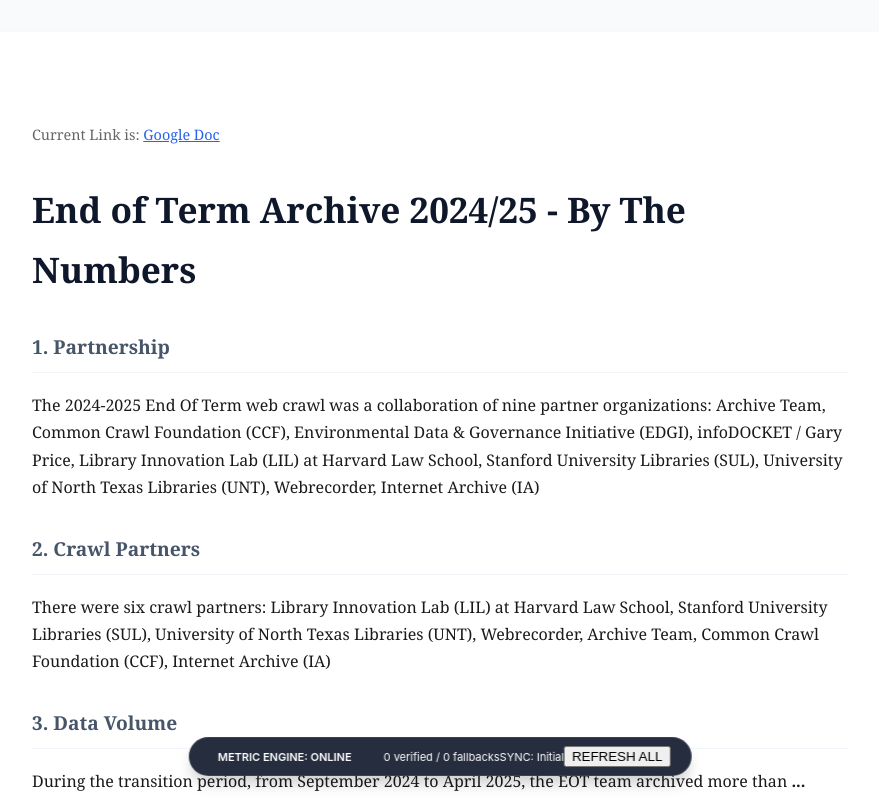
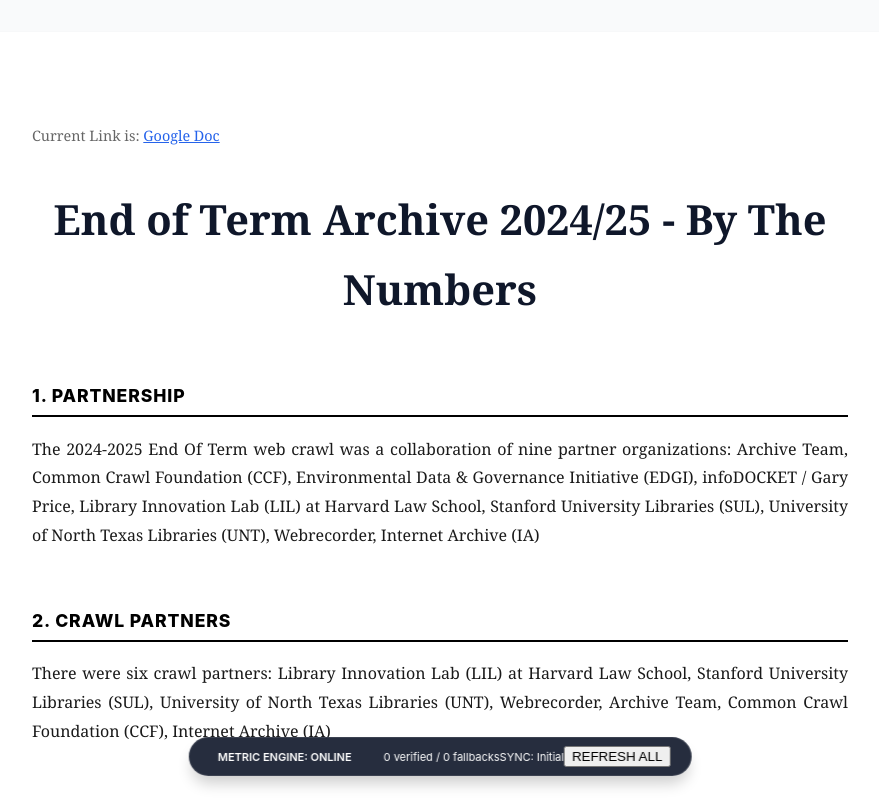
Before and after one commit to WelcomePastToday/ia-documents, a Next.js app: page /documents/EOT2024 in a window 1280 px wide. Shown: the top 799 px of the page, without its empty margins (200-1079 px from the left). Built offline with nearby package versions, Linux system fonts and the light colour scheme.

Commit message:
feat: Scholarly Journal style with section-level citations

```diff
--- a/src/app/globals.css
+++ b/src/app/globals.css
@@ -251,6 +251,55 @@
   color: #991b1b;
 }
 
+/* Section Citations (Journal/Scientific Style) */
+.section-citations {
+  margin-top: 2rem;
+  padding: 1.5rem;
+  background: #f8fafc;
+  border-left: 2px solid #e2e8f0;
+  font-family: var(--font-sans);
+  font-size: 11px;
+  line-height: 1.5;
+  color: #64748b;
+  display: none;
+  opacity: 0;
+  transition: opacity 0.3s ease;
+}
+
+.metrics-active .section-citations {
+  display: block;
+  opacity: 1;
+}
+
+.section-citations h5 {
+  margin: 0 0 1rem 0;
+  font-size: 10px;
+  font-weight: 800;
+  text-transform: uppercase;
+  letter-spacing: 0.1em;
+  color: #1e293b;
+}
+
+.citation-list {
+  display: flex;
+  flex-direction: column;
+  gap: 0.75rem;
+}
+
+.citation-item {
+  display: grid;
+  grid-template-columns: 20px 1fr;
+}
+
+.citation-item-number {
+  font-weight: 700;
+  color: var(--color-accent);
+}
+
+.citation-item-content strong {
+  color: #334155;
+}
+
 /* Sync Footer */
 .sync-footer {
   position: fixed;
@@ -279,23 +328,36 @@
   font-weight: 600;
 }
 
-/* Utility Layouts */
+/* Typography for Doc - Scholarly Journal Style */
+.doc-container {
+  text-align: justify;
+}
+
 .doc-container h1 {
-  font-size: 2.2rem;
-  margin-bottom: 2rem;
+  font-size: 2.6rem;
+  margin-bottom: 2.5rem;
   color: #0f172a;
+  text-align: center;
+  font-family: var(--font-serif);
+  font-weight: 900;
 }
 
 .doc-container h3 {
-  font-size: 1.2rem;
-  margin-top: 2rem;
-  border-bottom: 1px solid #f1f5f9;
-  padding-bottom: 0.5rem;
-  color: #475569;
+  font-size: 1.1rem;
+  margin-top: 3.5rem;
+  border-bottom: 2px solid #000;
+  padding-bottom: 0.25rem;
+  color: #000;
+  text-transform: uppercase;
+  letter-spacing: 0.05em;
+  font-family: var(--font-sans);
+  font-weight: 800;
 }
 
 .doc-container p {
-  margin-bottom: 1.25rem;
+  margin-bottom: 1.5rem;
+  line-height: 1.8;
+  hyphens: auto;
 }
 
 /* Mobile Bottom Sheet */
--- a/src/components/MetricsBar.tsx
+++ b/src/components/MetricsBar.tsx
@@ -115,6 +115,7 @@
 
         setMetricCounts(counts);
         renderFootnotes();
+        renderSectionCitations();
     }, [metricsList, showSources, isMobile]);
 
     const handleInteraction = (e: React.MouseEvent | MouseEvent, id: string) => {
@@ -146,6 +147,39 @@
             setLoading(false);
         }
     };
+
+    function renderSectionCitations() {
+        const sections = document.querySelectorAll('#doc-content section');
+        sections.forEach(sec => {
+            sec.querySelector('.section-citations')?.remove();
+            const sectionMetricIds = Array.from(sec.querySelectorAll('.metric-wrapper')).map(el => (el as HTMLElement).dataset.metricId);
+            const uniqueMetricIds = [...new Set(sectionMetricIds)];
+            if (uniqueMetricIds.length === 0) return;
+
+            const citBlock = document.createElement('div');
+            citBlock.className = 'section-citations no-print';
+            citBlock.innerHTML = `<h5>Section Citations</h5><div class="citation-list"></div>`;
+            const list = citBlock.querySelector('.citation-list')!;
+
+            uniqueMetricIds.forEach(id => {
+                const metric = metricsList.find(m => m.metricId === id);
+                if (!metric) return;
+                const idx = metricsList.findIndex(m => m.metricId === id) + 1;
+                const item = document.createElement('div');
+                item.className = 'citation-item';
+                item.innerHTML = `
+                    <div class="citation-item-number">${idx}.</div>
+                    <div class="citation-item-content">
+                        <strong>${metric.meta?.title}</strong>: ${metric.value}.
+                        Observed via <span class="italic">${metric.meta?.methodUsed}</span>
+                        from <a href="${metric.meta?.url.replace('Manual ', '')}" target="_blank" class="text-blue-600 hover:underline">${new URL(metric.meta?.url.replace('Manual ', '') || 'https://example.com').hostname}</a>
+                    </div>
+                `;
+                list.appendChild(item);
+            });
+            sec.appendChild(citBlock);
+        });
+    }
 
     function renderFootnotes() {
         const footRoot = document.getElementById('footnotes-root');
```
